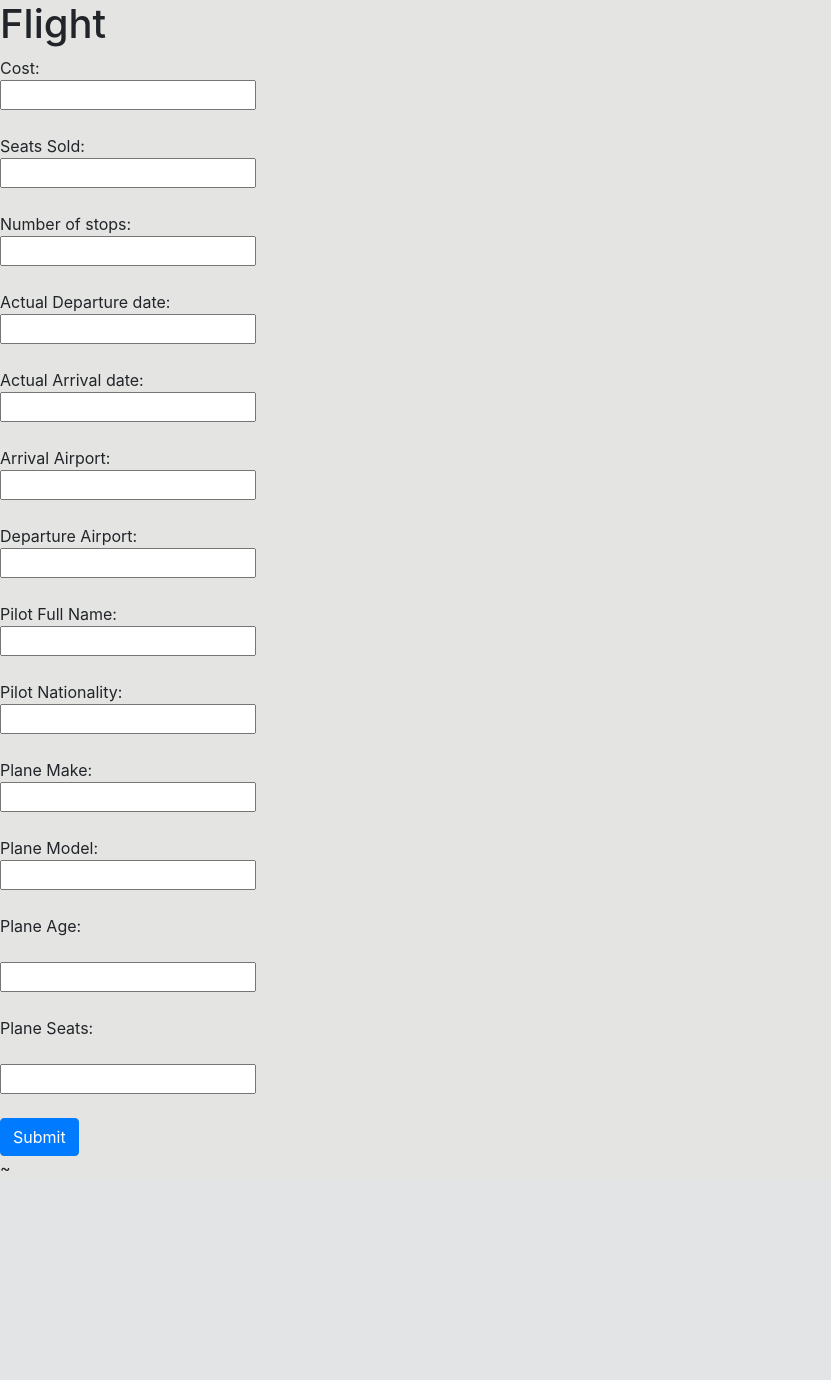
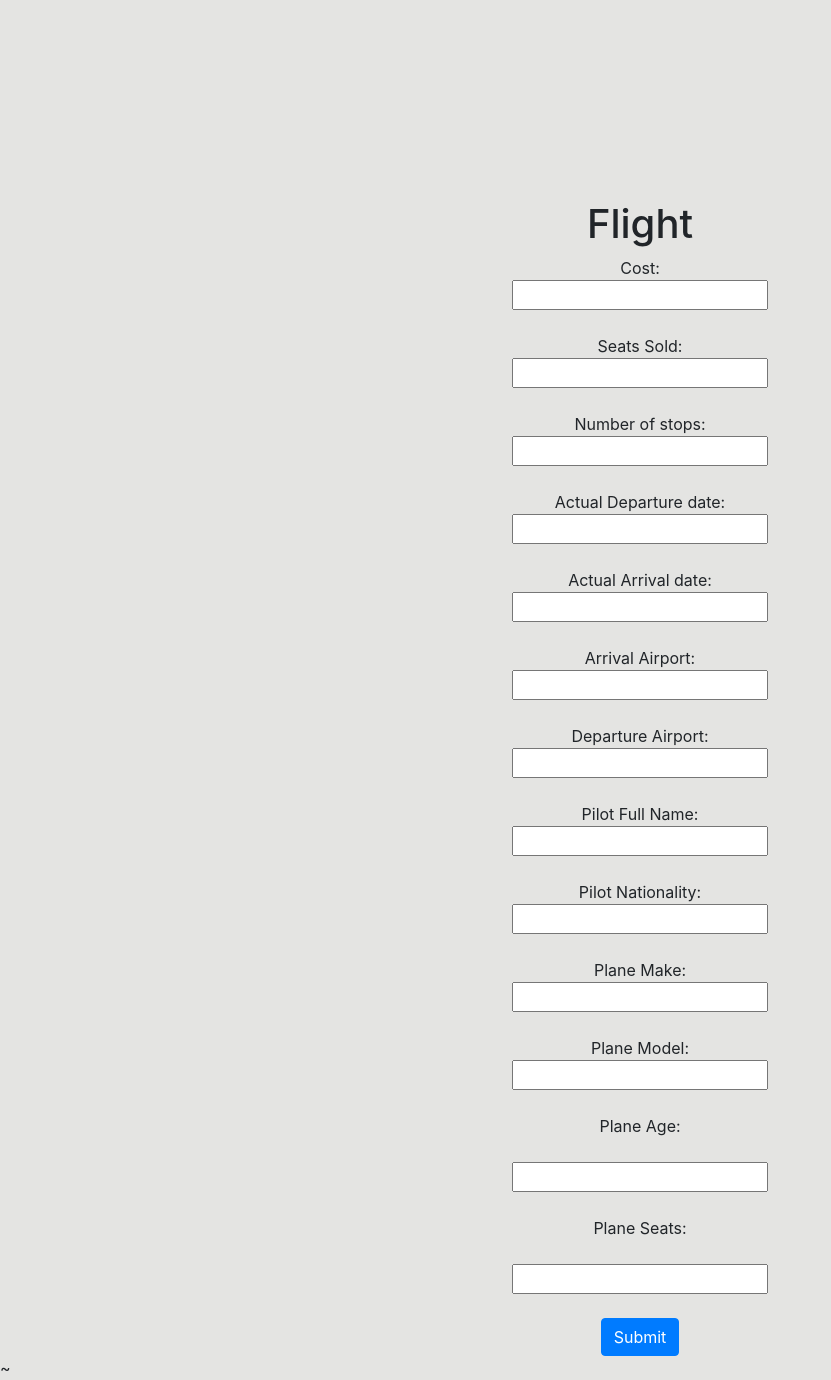
Before and after one commit to adialachar/CS166PhaseThree, a Flask app: page /flight in a window 1280 px wide. Shown: the part 56-1436 px from the top of the page, without its empty margins (0-831 px from the left). Before the commit the page ends 1227 px from the top, so only its background shows below. Run offline with Flask 2, Linux system fonts and the light colour scheme; some libraries are stand-ins or nearby versions.

Commit message:
Update flight.html

```diff
--- a/templates/flight.html
+++ b/templates/flight.html
@@ -65,6 +65,8 @@
 </nav>
 
 
+	   <div class = "content" align = center style="padding-top: 200px;">
+
 	   <h1> Flight </h1>
 
 
@@ -117,7 +119,7 @@
 
 			<button type="submit" class="btn btn-primary">Submit</button>
 			</form>
-
+	  </div>
 
     <!-- Optional JavaScript -->
     <!-- jQuery first, then Popper.js, then Bootstrap JS -->
```
